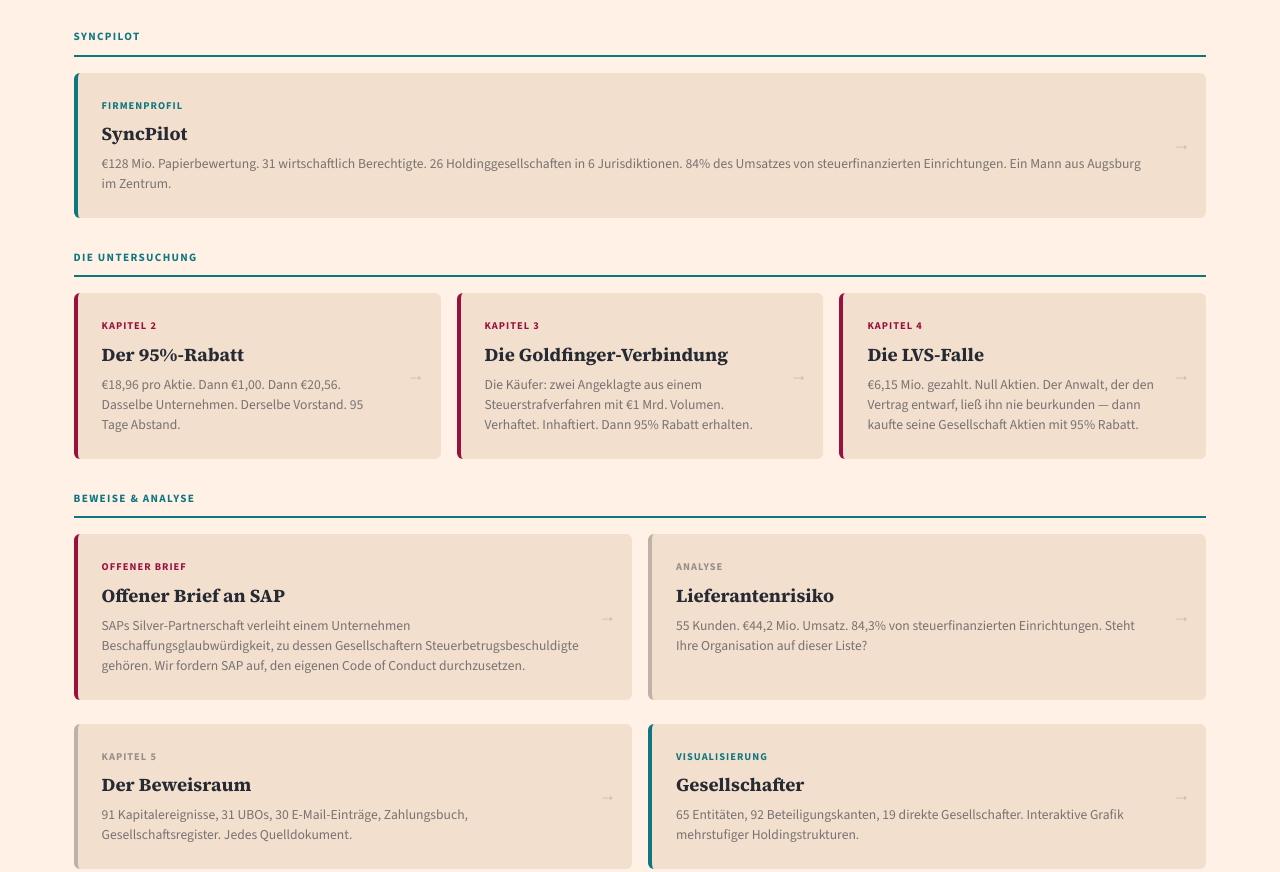
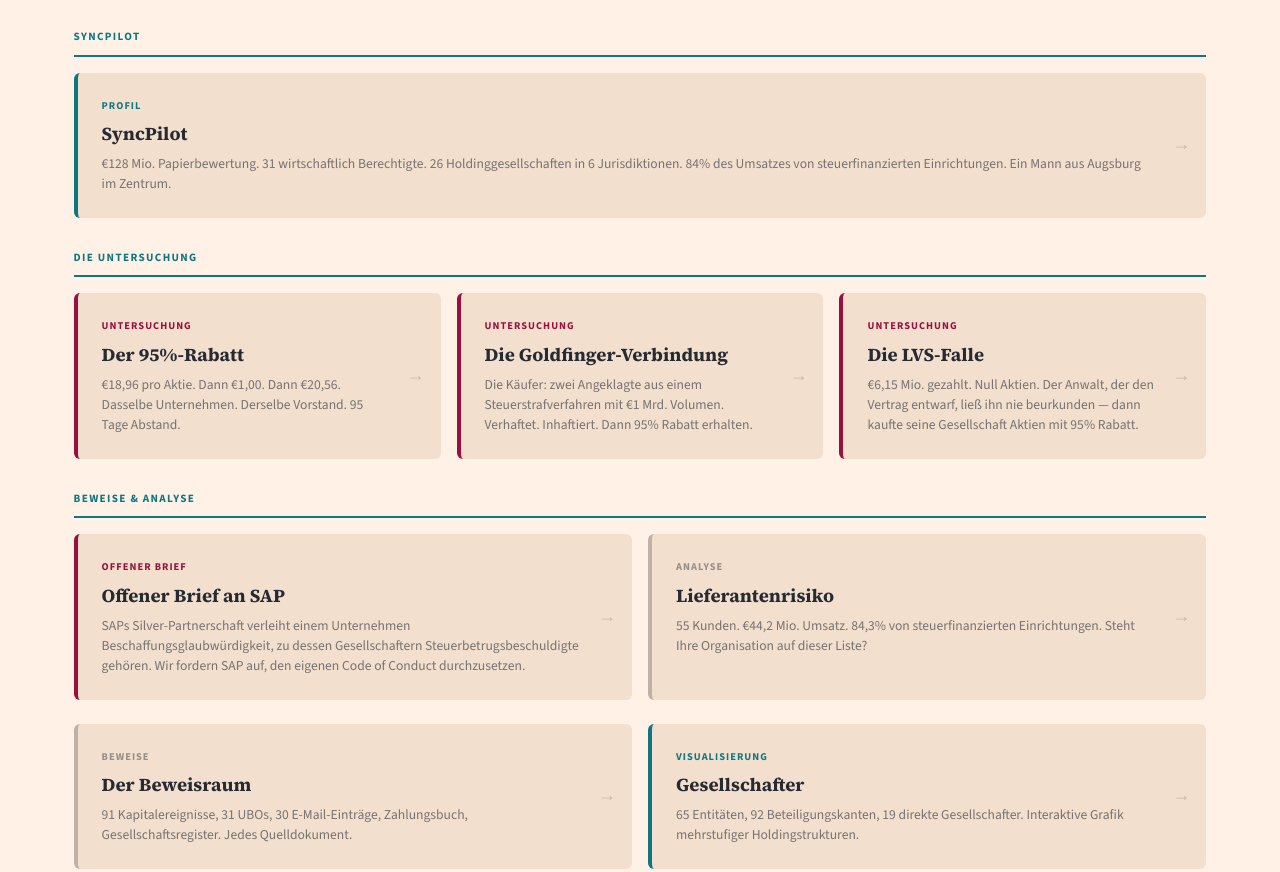
Before and after one commit to GrossKlein/5E, a plain HTML site: page de/index.html in a window 1280 px wide. Shown: the part 1631-2503 px from the top of the page. Drawn offline with nearby package versions, Linux system fonts and the light colour scheme.

Commit message:
Remove all chapter numbers from navigation — consistent labels
manifest.json: All 'short' labels changed from numbered to keyword:
  Ch. 1 → Profile    Ch. 2 → Discount   Ch. 3 → Goldfinger
  Ch. 4 → LVS        Ch. 5 → Evidence   Letter → SAP
  Analysis → Risk     Vis. → Shares

Homepage cards (EN): Chapter 2/3/4 → 'Investigation', Chapter 5 → 'Evidence',
  Corporate Profile → 'Profile'. Open Letter/Analysis/Visualisation unchanged.

Homepage cards (DE): Kapitel 2/3/4 → 'Untersuchung', Kapitel 5 → 'Beweise',
  Firmenprofil → 'Profil'. Same pattern.

Zero 'Ch.', 'Kap.', or 'Chapter N' references remain in any HTML file.
All nav/menu/prev-next driven by manifest.json — renders automatically.

```diff
--- a/de/index.html
+++ b/de/index.html
@@ -506,7 +506,7 @@
 
     <div class="dossier-grid">
       <a href="syncpilot.html" class="dossier-card dossier-card--neutral">
-        <div class="card-label">Firmenprofil</div>
+        <div class="card-label">Profil</div>
         <div class="card-title">SyncPilot</div>
         <p class="card-desc">
           €128 Mio. Papierbewertung. 31 wirtschaftlich Berechtigte. 26 Holdinggesellschaften in 6 Jurisdiktionen. 84% des Umsatzes von steuerfinanzierten Einrichtungen. Ein Mann aus Augsburg im Zentrum.
@@ -520,7 +520,7 @@
 
     <div class="dossier-grid dossier-grid--three">
       <a href="the-95-percent-discount.html" class="dossier-card dossier-card--warning">
-        <div class="card-label">Kapitel 2</div>
+        <div class="card-label">Untersuchung</div>
         <div class="card-title">Der 95%-Rabatt</div>
         <p class="card-desc">
           €18,96 pro Aktie. Dann €1,00. Dann €20,56. Dasselbe Unternehmen. Derselbe Vorstand. 95 Tage Abstand.
@@ -529,7 +529,7 @@
       </a>
 
       <a href="the-goldfinger-connection.html" class="dossier-card dossier-card--warning">
-        <div class="card-label">Kapitel 3</div>
+        <div class="card-label">Untersuchung</div>
         <div class="card-title">Die Goldfinger-Verbindung</div>
         <p class="card-desc">
           Die Käufer: zwei Angeklagte aus einem Steuerstrafverfahren mit €1 Mrd. Volumen. Verhaftet. Inhaftiert. Dann 95% Rabatt erhalten.
@@ -538,7 +538,7 @@
       </a>
 
       <a href="the-lvs-trap.html" class="dossier-card dossier-card--warning">
-        <div class="card-label">Kapitel 4</div>
+        <div class="card-label">Untersuchung</div>
         <div class="card-title">Die LVS-Falle</div>
         <p class="card-desc">
           €6,15 Mio. gezahlt. Null Aktien. Der Anwalt, der den Vertrag entwarf, ließ ihn nie beurkunden — dann kaufte seine Gesellschaft Aktien mit 95% Rabatt.
@@ -572,7 +572,7 @@
 
     <div class="dossier-grid dossier-grid--two">
       <a href="the-evidence-room.html" class="dossier-card dossier-card--reference">
-        <div class="card-label">Kapitel 5</div>
+        <div class="card-label">Beweise</div>
         <div class="card-title">Der Beweisraum</div>
         <p class="card-desc">
           91 Kapitalereignisse, 31 UBOs, 30 E-Mail-Einträge, Zahlungsbuch, Gesellschaftsregister. Jedes Quelldokument.
```
Also changed, not shown: index.html (+5 -5 lines), manifest.json.
